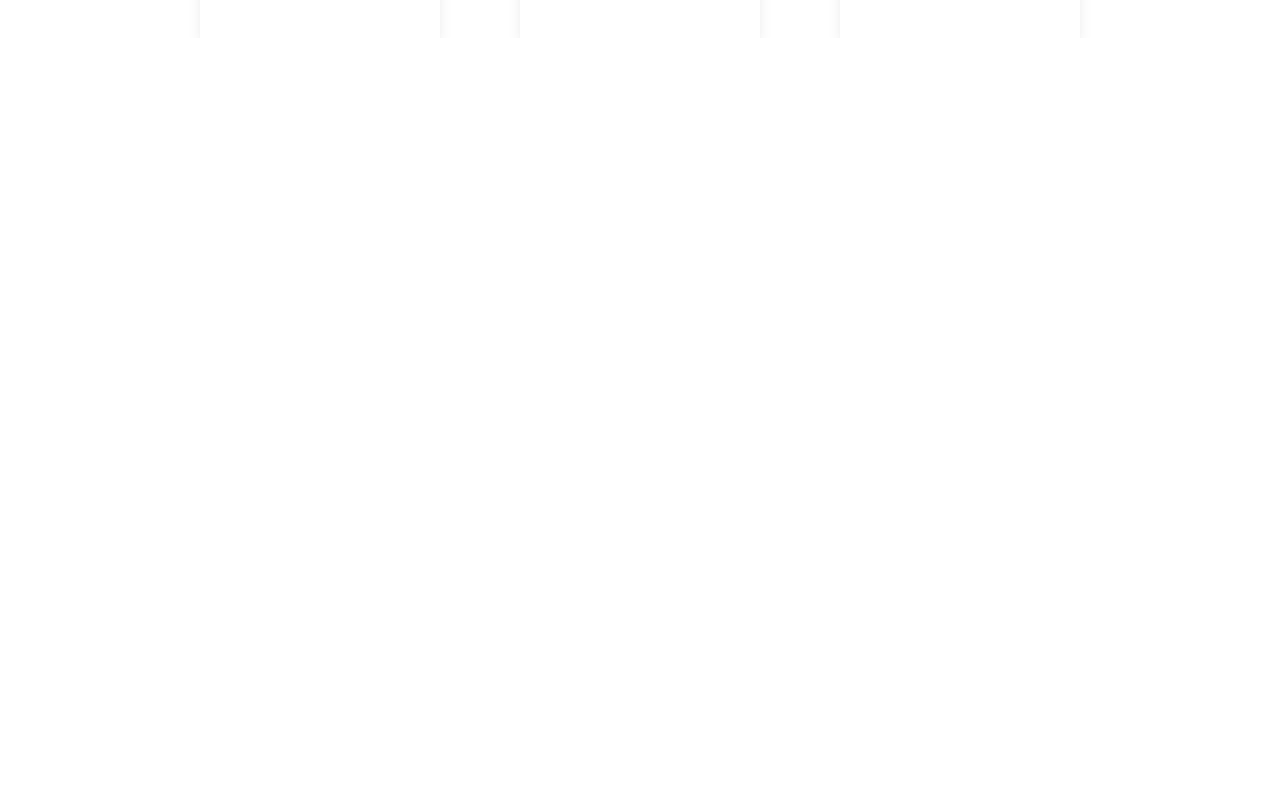
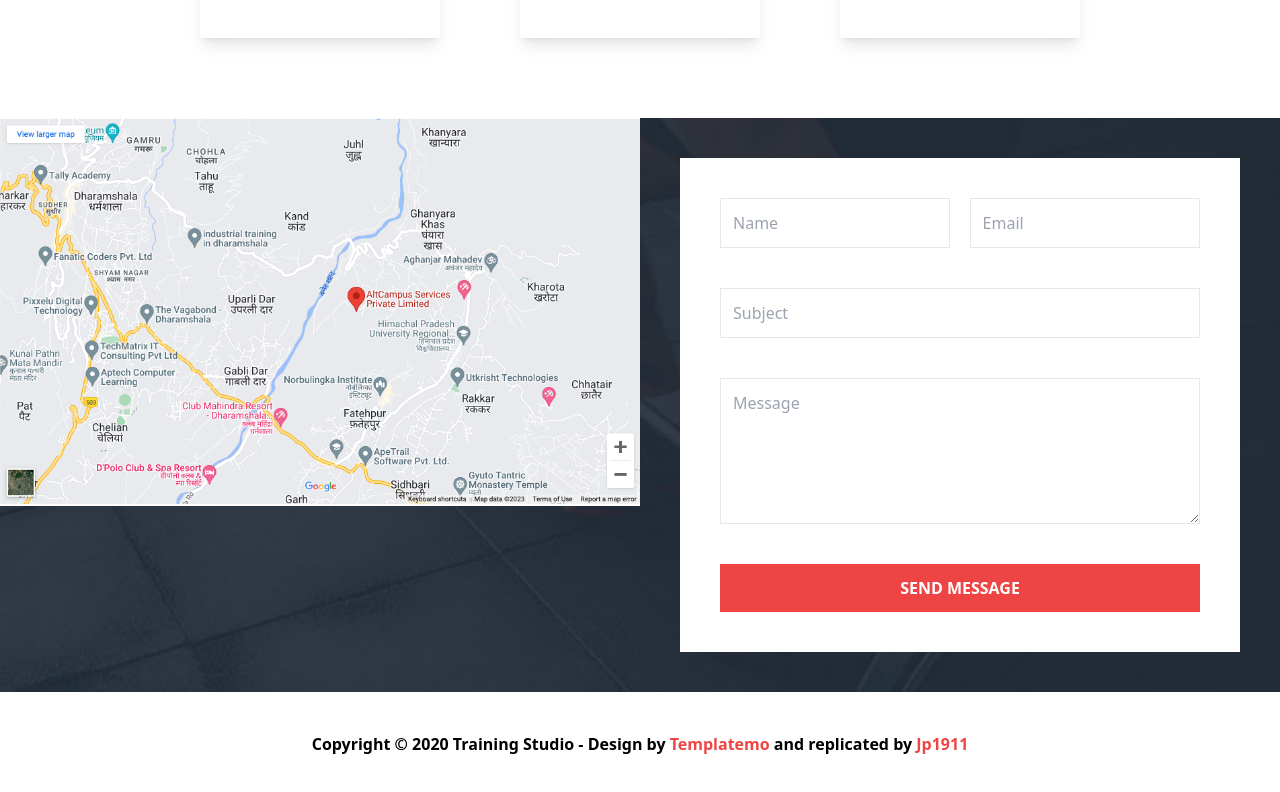
Before and after one commit to Rodriguez-Jp/gym-page, a React (Vite) app: page / in a window 1280 px wide. Shown: the part 4884-5676 px from the top of the page. Before the commit the page ends 4922 px from the top, so only its background shows below. Built offline with nearby package versions, Linux system fonts and the light colour scheme.

Commit message:
Contact form and footer finished, project finished

```diff
--- a/src/App.jsx
+++ b/src/App.jsx
@@ -5,6 +5,7 @@
 import SectionTitle from "./components/SectionTitle";
 import ClassCard from "./components/ClassCard";
 import TrainerCard from "./components/TrainerCard";
+import Footer from "./components/Footer";
 
 function App() {
   return (
@@ -230,7 +231,58 @@
             />
           </div>
         </section>
+
+        {/* Form section */}
+        <section className="w-full mt-20">
+          <div className="flex bg-[url(public/media/contact-bg.jpeg)] bg-cover bg-no-repeat">
+            <div className="w-1/2">
+              <img src="public/media/maps.png" alt="maps" />
+            </div>
+            <div className="w-1/2 p-10">
+              <form className="flex flex-col bg-white p-10">
+                <div className="flex justify-between">
+                  <input
+                    type="text"
+                    name="name"
+                    id="name"
+                    className="border p-3 font-normal w-[48%] mb-10"
+                    placeholder="Name"
+                  />
+                  <input
+                    type="email"
+                    name="email"
+                    id="email"
+                    className="border p-3 font-normal w-[48%] mb-10"
+                    placeholder="Email"
+                  />
+                </div>
+                <input
+                  type="text"
+                  name="subject"
+                  id="subject"
+                  className="border p-3 font-normal mb-10"
+                  placeholder="Subject"
+                />
+                <textarea
+                  name=""
+                  id=""
+                  cols="30"
+                  rows="5"
+                  className="border p-3 font-normal mb-10"
+                  placeholder="Message"
+                ></textarea>
+                <input
+                  type="submit"
+                  value="Send Message"
+                  className="bg-red-500 uppercase font-bold text-center p-3 text-white cursor-pointer hover:opacity-80 transition-opacity duration-300"
+                />
+              </form>
+            </div>
+          </div>
+        </section>
       </main>
+      {/* Footer */}
+      <Footer />
     </>
   );
 }
--- /dev/null
+++ b/src/components/Footer.jsx
@@ -0,0 +1,21 @@
+const Footer = () => {
+  return (
+    <>
+      <div className="p-10 w-full text-center">
+        Copyright © 2020 Training Studio - Design by{" "}
+        <span className="text-red-500">Templatemo</span> and replicated by{" "}
+        <span className="text-red-500">
+          <a
+            href="https://github.com/Rodriguez-Jp"
+            target="_blank"
+            rel="noopener noreferrer"
+          >
+            Jp1911
+          </a>
+        </span>
+      </div>
+    </>
+  );
+};
+
+export default Footer;
--- a/src/components/TrainerCard.jsx
+++ b/src/components/TrainerCard.jsx
@@ -13,9 +13,9 @@
           </p>
           <div className="mt-6 text-2xl flex justify-between w-1/2">
             <i className="fa-brands fa-facebook "></i>
-            <i class="fa-brands fa-twitter"></i>
-            <i class="fa-brands fa-linkedin"></i>
-            <i class="fa-brands fa-behance"></i>
+            <i className="fa-brands fa-twitter"></i>
+            <i className="fa-brands fa-linkedin"></i>
+            <i className="fa-brands fa-behance"></i>
           </div>
         </div>
       </div>
```
Also changed, not shown: public/Media/maps.png (added).
